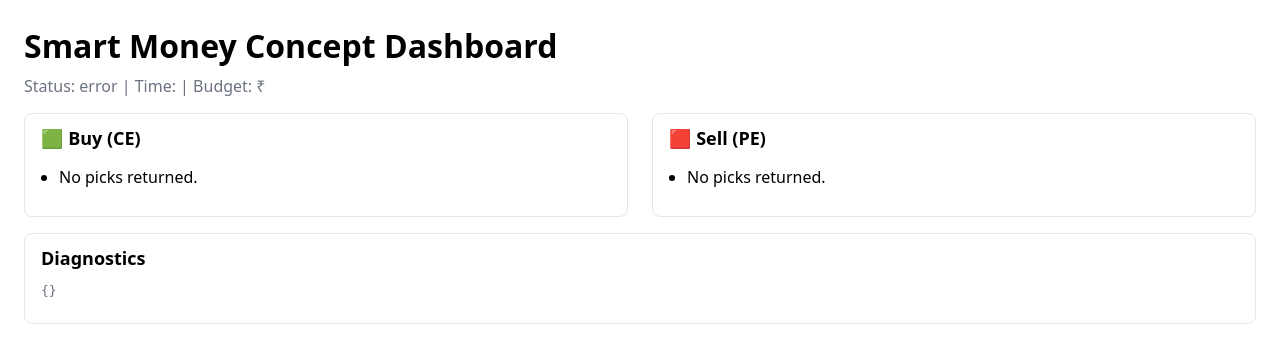
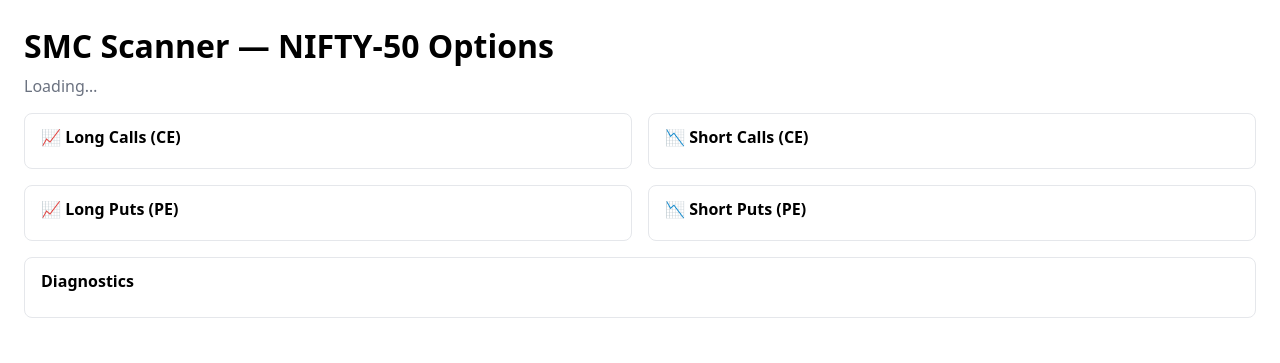
Before and after one commit to sudch-dev/SMC-Trading, a Flask app: page /dashboard in a window 1280 px wide. Shown: the top 363 px of the page. Run offline with Flask 3, Linux system fonts and the light colour scheme.

Commit message:
Update index.html

```diff
--- a/templates/index.html
+++ b/templates/index.html
@@ -7,27 +7,39 @@
   <style>
     body { font-family: system-ui, -apple-system, Segoe UI, Roboto, Arial, sans-serif; margin: 24px; }
     h1 { margin-bottom: 8px; }
-    .row { display: flex; gap: 24px; align-items: flex-start; }
-    .card { flex: 1; border: 1px solid #e5e7eb; border-radius: 8px; padding: 12px 16px; }
-    .card h2 { margin: 0 0 8px 0; font-size: 18px; }
-    ul { padding-left: 18px; }
-    li { margin: 6px 0; }
+    .grid { display: grid; grid-template-columns: 1fr 1fr; gap: 16px; }
+    .card { border: 1px solid #e5e7eb; border-radius: 8px; padding: 12px 16px; }
+    .card h2 { margin: 0 0 8px 0; font-size: 16px; }
+    ul { padding-left: 18px; margin: 0; }
+    li { margin: 8px 0; }
     .muted { color: #6b7280; }
     .err { color: #b91c1c; }
+    .btn { padding: 4px 8px; border: 1px solid #111827; border-radius: 6px; background: #fff; cursor: pointer; }
+    input[type="number"] { width: 80px; }
+    .row { display: flex; gap: 8px; align-items: center; flex-wrap: wrap; }
+    .pill { font-size: 12px; padding: 1px 6px; border-radius: 999px; background: #eef2ff; margin-left: 6px; }
   </style>
 </head>
 <body>
-  <h1>Smart Money Concept Dashboard</h1>
+  <h1>SMC Scanner — NIFTY-50 Options</h1>
   <div class="muted" id="meta">Loading…</div>
 
-  <div class="row" style="margin-top:16px;">
+  <div class="grid" style="margin-top:16px;">
     <div class="card">
-      <h2>🟩 Buy (CE)</h2>
-      <ul id="buy-list"></ul>
+      <h2>📈 Long Calls (CE)</h2>
+      <ul id="long-ce"></ul>
     </div>
     <div class="card">
-      <h2>🟥 Sell (PE)</h2>
-      <ul id="sell-list"></ul>
+      <h2>📉 Short Calls (CE)</h2>
+      <ul id="short-ce"></ul>
+    </div>
+    <div class="card">
+      <h2>📈 Long Puts (PE)</h2>
+      <ul id="long-pe"></ul>
+    </div>
+    <div class="card">
+      <h2>📉 Short Puts (PE)</h2>
+      <ul id="short-pe"></ul>
     </div>
   </div>
 
```
